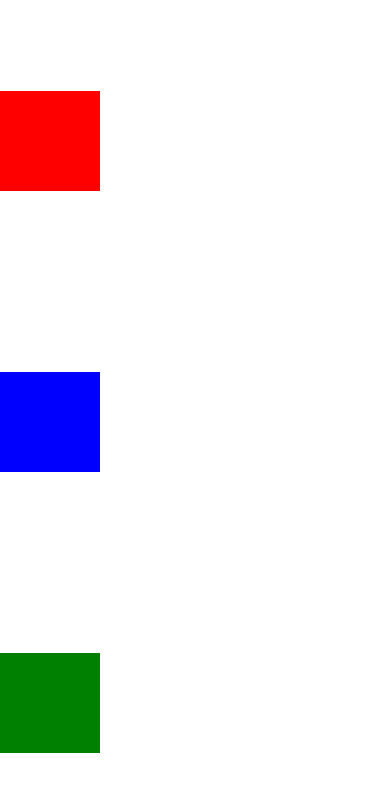
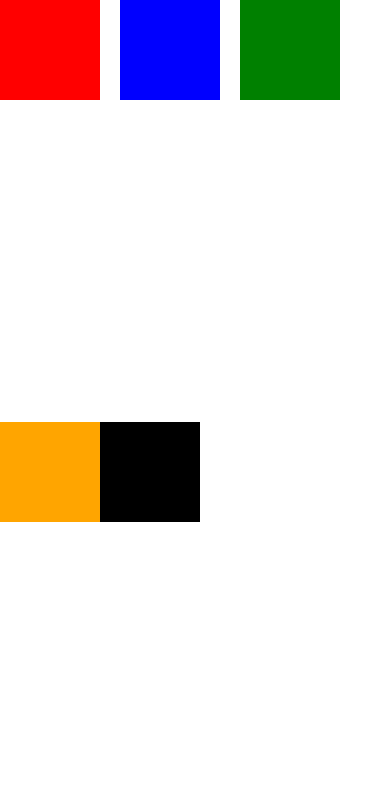
Before and after one commit to A-K-M-Fozlol-Hoq/AwesomeProject-react-native-core-concept, a React Native app: screen / in a window 390 px wide. Shown: the top 792 px of the page. Built offline with nearby package versions, Linux system fonts and the light colour scheme.

Commit message:
leadned about d-flex

```diff
--- a/App.js
+++ b/App.js
@@ -15,13 +15,15 @@ export default function App() {
       <View
         style={{
           flex: 1,
-          flexDirection: 'column',
-          justifyContent: 'space-around',
+          flexDirection: 'row',
+          flexWrap: 'wrap',
         }}
       >
         <View style={styles.view1} />
         <View style={styles.view2} />
         <View style={styles.view3} />
+        <View style={styles.view4} />
+        <View style={styles.view5} />
       </View>
     </SafeAreaView>
   );
@@ -38,9 +40,21 @@ const styles = StyleSheet.create({
     backgroundColor: 'blue',
     height: 100,
     width: 100,
+    alignSelf: 'flex-start',
+    marginHorizontal: 20,
   },
   view3: {
     backgroundColor: 'green',
+    height: 100,
+    width: 100,
+  },
+  view4: {
+    backgroundColor: 'orange',
+    height: 100,
+    width: 100,
+  },
+  view5: {
+    backgroundColor: 'black',
     height: 100,
     width: 100,
   },
```
